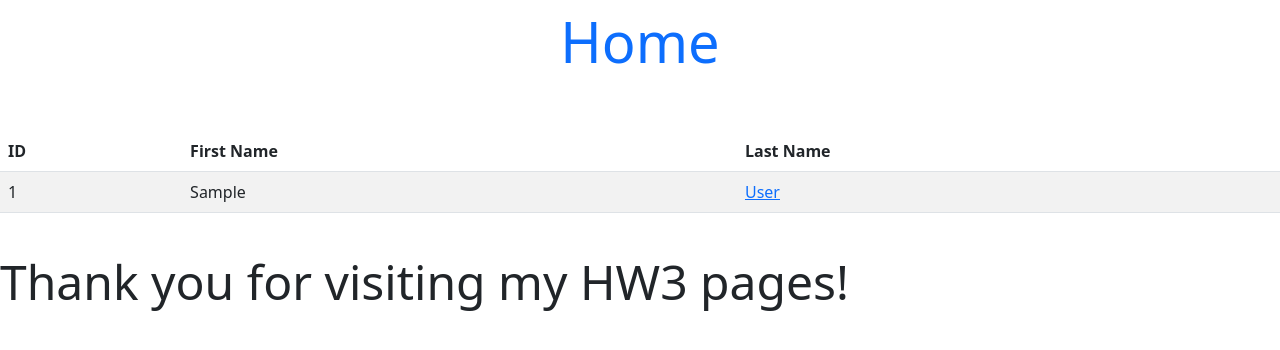
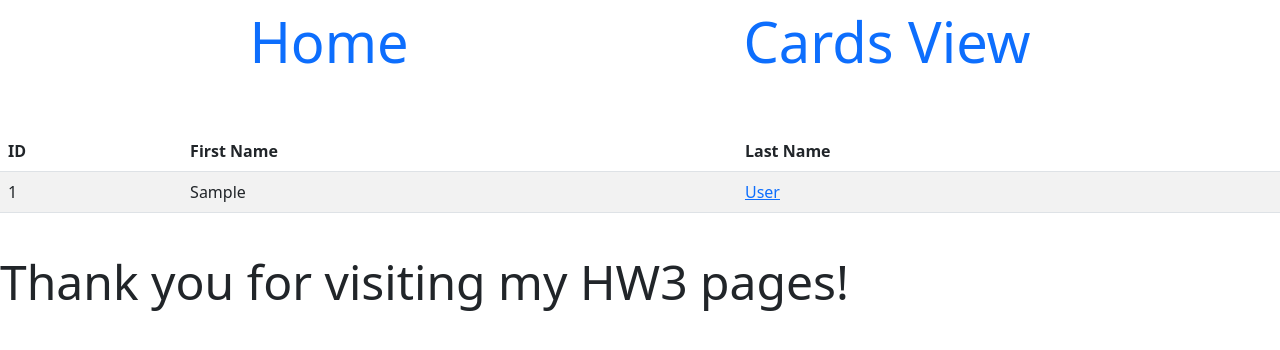
Before and after one commit to ddavydova/MIS4013HW3, a PHP site: page /index.php in a window 1280 px wide. Shown: the top 350 px of the page. Run offline with PHP 8.4, Linux system fonts and the light colour scheme; tables that the repository leaves empty or names only in its code hold one stand-in row (values such as "Sample post"); data that the repository does not hold is empty.

Commit message:
Update links.php

```diff
--- a/links.php
+++ b/links.php
@@ -3,5 +3,8 @@
           <li class="nav-item">
 	    <a class="nav-link <?php if ($CURRENT_PAGE == "Main Page") {?>active<?php }?>" href="index.php">Home</a>
 	  </li>
+	  <li class="nav-item">
+	    <a class="nav-link <?php if ($CURRENT_PAGE == "Main Page") {?>active<?php }?>" href="page3.php">Cards View</a>
+	  </li>
 	</ul>
 </div>
```
